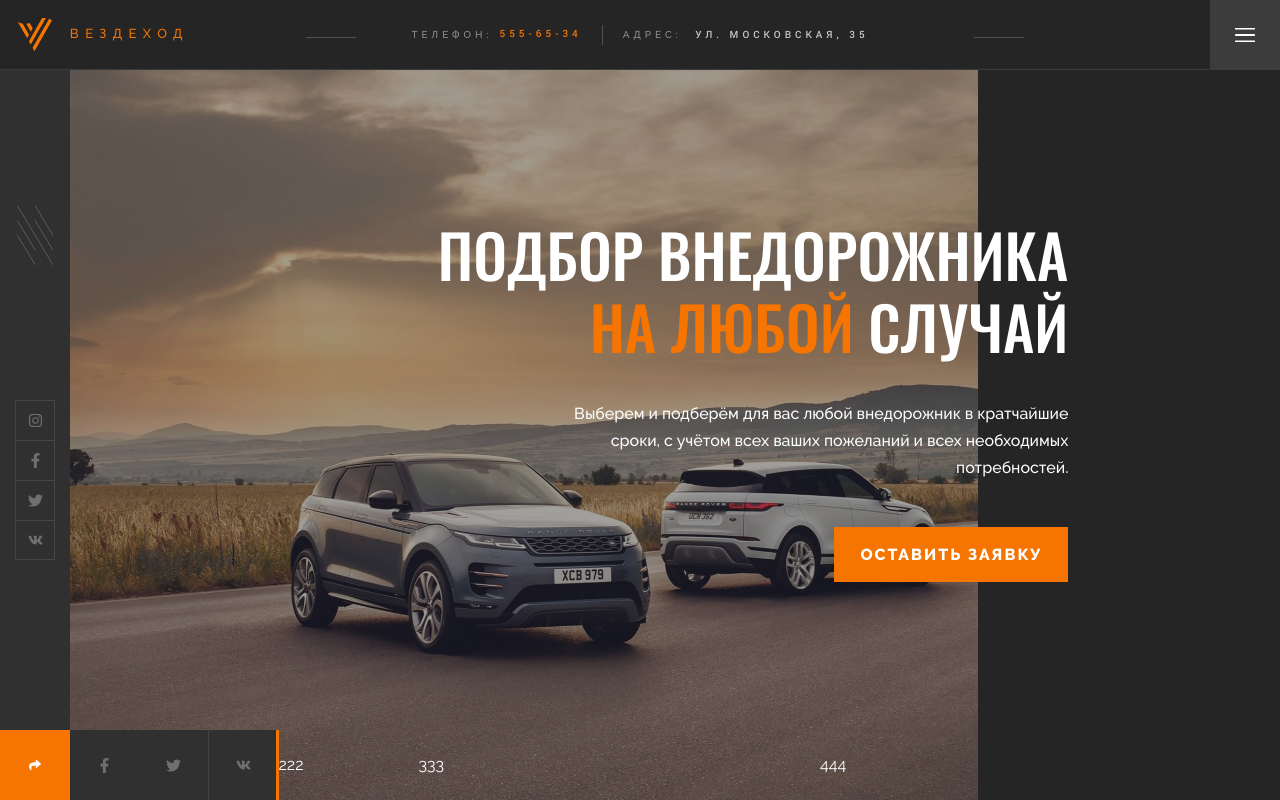
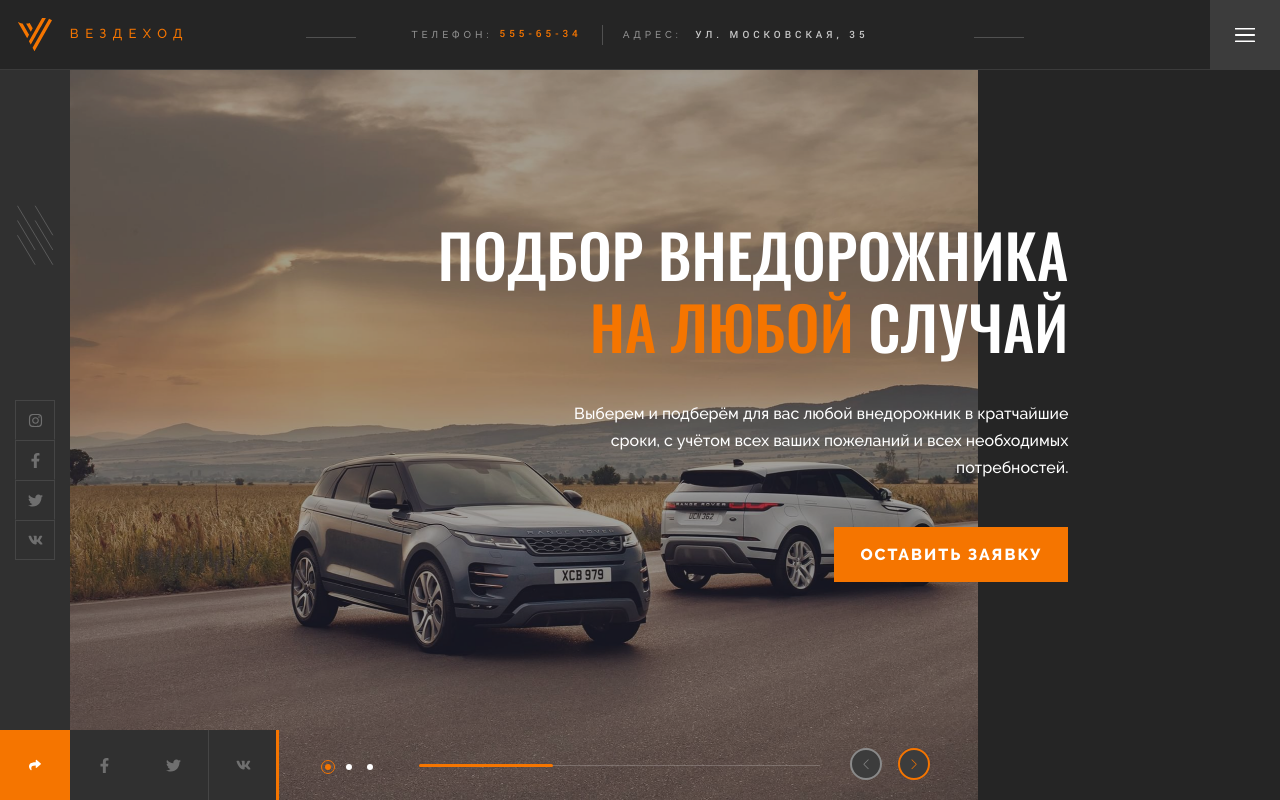
Before and after one commit to Leon3854/swiperSlider, a website: page app/index.html in a window 1280 px wide. Drawn offline with nearby package versions, Linux system fonts and the light colour scheme; files that its build step writes are made by us from their sources.

Commit message:
Finish of work on the meneger slider

```diff
--- a/app/index.html
+++ b/app/index.html
@@ -115,9 +115,27 @@
             </a>
           </div>
         </div>
-        <div class="slider-pagination">222</div>
-        <div class="slider-scrollbar">333</div>
-        <div class="slider-navigation">444</div>
+        <div class="slider-pagination">
+
+          <div class="swiper-pagination">
+
+          </div>
+
+        </div>
+        <div class="slider-scrollbar">
+
+          <div class="swiper-scrollbar"></div>
+
+        </div>
+        <div class="slider-navigation">
+
+          <div class="slider-navigation__container">
+            <!-- If we need navigation buttons -->
+            <div class="swiper-button-prev"></div>
+            <div class="swiper-button-next"></div>
+          </div>
+
+        </div>
       </div>
     </div>
   </div>
--- a/app/js/app.js
+++ b/app/js/app.js
@@ -5,8 +5,8 @@
 
 // // Import vendor jQuery plugin example (not module)
 // require('~/app/libs/mmenu/dist/mmenu.js')
-import {Swiper, Parallax, Mousewheel, Controller} from 'swiper'
-Swiper.use([Parallax, Mousewheel, Controller])
+import {Swiper, Parallax, Mousewheel, Controller, Pagination, Scrollbar, Navigation} from 'swiper'
+Swiper.use([Parallax, Mousewheel, Controller, Pagination, Scrollbar, Navigation])
 
 document.addEventListener('DOMContentLoaded', () => {
 
@@ -23,7 +23,19 @@ document.addEventListener('DOMContentLoaded', () => {
 		speed: 2400,
 		mousewheel: {
     	invert: false, // это нужно для того что бы при скроле колёсика мышки в низ у нас менялся слайд
-  	}
+  	},
+		pagination: {
+			el: '.swiper-pagination',
+			clickable: true
+		},
+		scrollbar: {
+			el: '.swiper-scrollbar',
+			draggable: true
+		},
+		navigation: {
+			nextEl: '.swiper-button-next',
+			prevEl: '.swiper-button-prev',
+		}
 	})
 
 	swiperImg.controller.control = swipreText
--- a/app/styles/sass/blocks/home-header.scss
+++ b/app/styles/sass/blocks/home-header.scss
@@ -208,15 +208,9 @@ body, html{
 .slider-share {
   flex: 0 1 auto;
 }
-.slider-pagination {
-  flex: 0 0 140px;
-}
-.slider-scrollbar {
-  flex: 1 0 0;
-}
-.slider-navigation {
-  flex: 0 0 140px;
-}
+
+
+
 
 .slider-share__items {
   display: flex;
@@ -315,4 +309,81 @@ body, html{
   margin-top: 30px;
   font-size: 16px;
 }
+
+.slider-pagination {
+  flex: 0 0 140px;
+  display: flex;
+  justify-content: center;
+  height: $size;
+  align-items: center;
+  .swiper-pagination-bullet {
+    width: 6px;
+    height: 6px;
+    opacity: 1;
+    background-color: #fff;
+    margin: 0 7.5px;
+  }
+  .swiper-pagination-bullet-active {
+    position: relative;
+    background-color: $accent;
+    &::before {
+      position: absolute;
+      content: '';
+      width: 14px;
+      height: 14px;
+      border: 1px solid $accent;
+      border-radius: 100%;
+      left: -4px;
+      top: -4px;
+    }
+  }
+}
+
+.slider-scrollbar {
+  flex: 1 0 0;
+  .swiper-scrollbar {
+    height: 1px;
+    background-color: rgba(#fff, .2);
+  }
+  .swiper-scrollbar-drag {
+    height: 3px;
+    background-color: $accent;
+    top: -1px;
+  }
+}
+
+.slider-navigation__container {
+  max-width: 80px;
+  position: relative;
+  margin: auto;
+}
+
+.slider-navigation {
+  flex: 0 0 140px;
+  position: relative;
+  .swiper-button-prev, .swiper-button-next {
+    width: 32px;
+    height: 32px;
+    color: $accent;
+    background-color: #3c3c3c;
+    border-radius: 100%;
+    border: 2px solid $accent;
+    top: 5px;
+    &::after {
+      font-size: 10px;
+    }
+    &.swiper-button-disabled {
+      opacity: 1;
+      color: #8a8a8a;
+      border-color: #8a8a8a;
+    }
+  }
+  .swiper-button-prev {
+    left: 0;
+  }
+  .swiper-button-next {
+    right: 0;
+  }
+}
+
 // FINISH .slider-img
```
Also changed, not shown: app/css/main.min.css, app/js/app.min.js.
